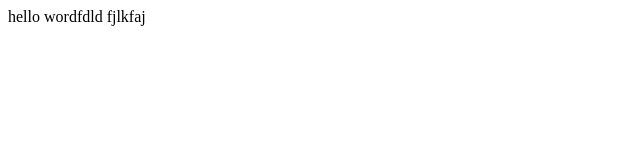
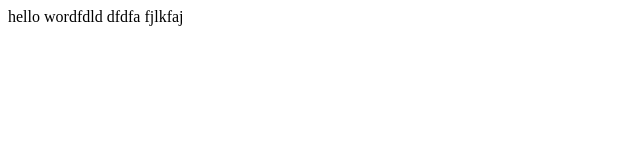
Before and after one commit to Whlevestellar/git-demo, a plain HTML site: page index.html in a window 1280 px wide. Shown: the full height of the page, 0-640 px from the left. Drawn offline with Linux system fonts and the light colour scheme.

Commit message:
FourthSave

```diff
--- a/index.html
+++ b/index.html
@@ -6,6 +6,6 @@
     <title>Document</title>
 </head>
 <body>
-    <div>hello wordfdld   fjlkfaj</div>
+    <div>hello wordfdld dfdfa  fjlkfaj</div>
 </body>
 </html>
```
